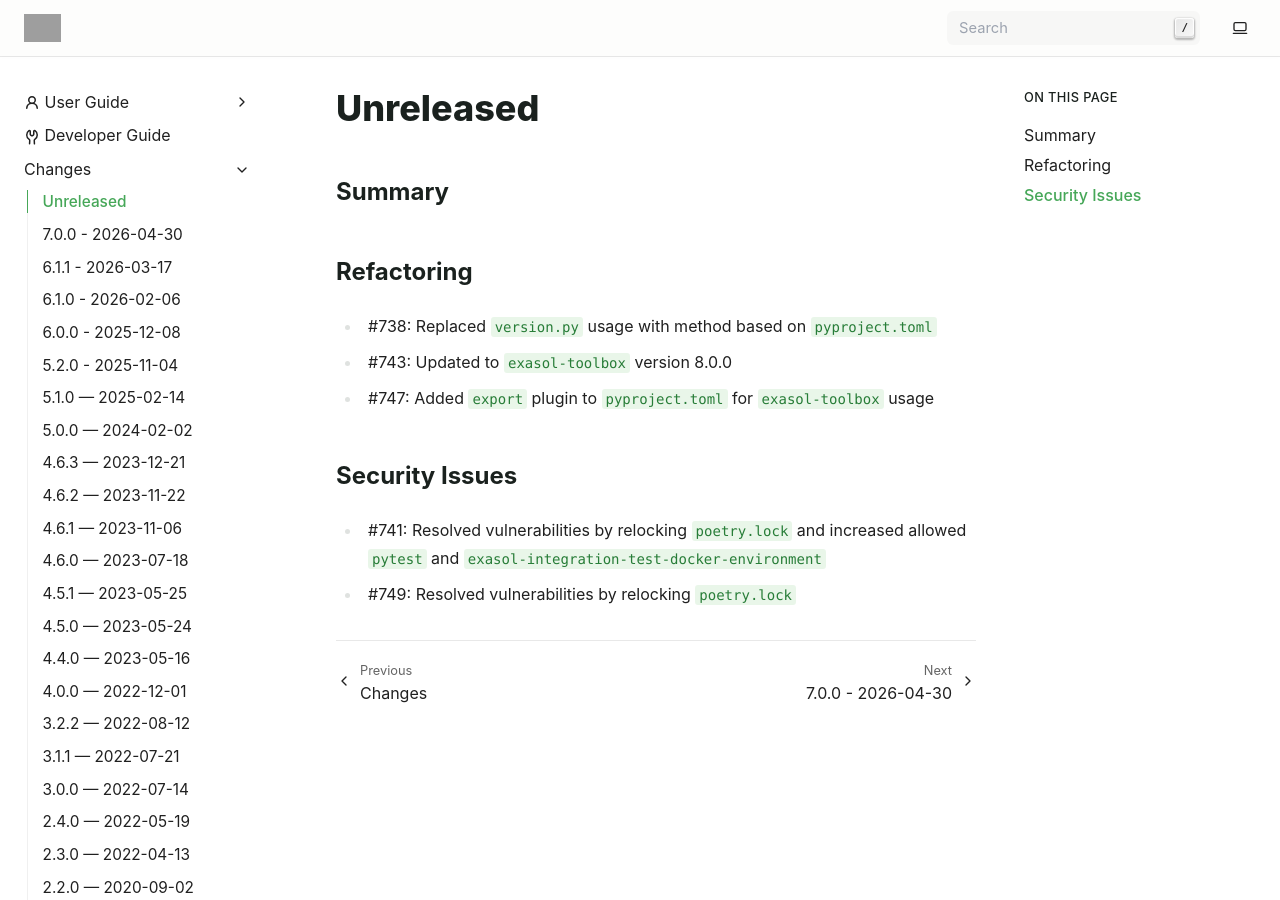
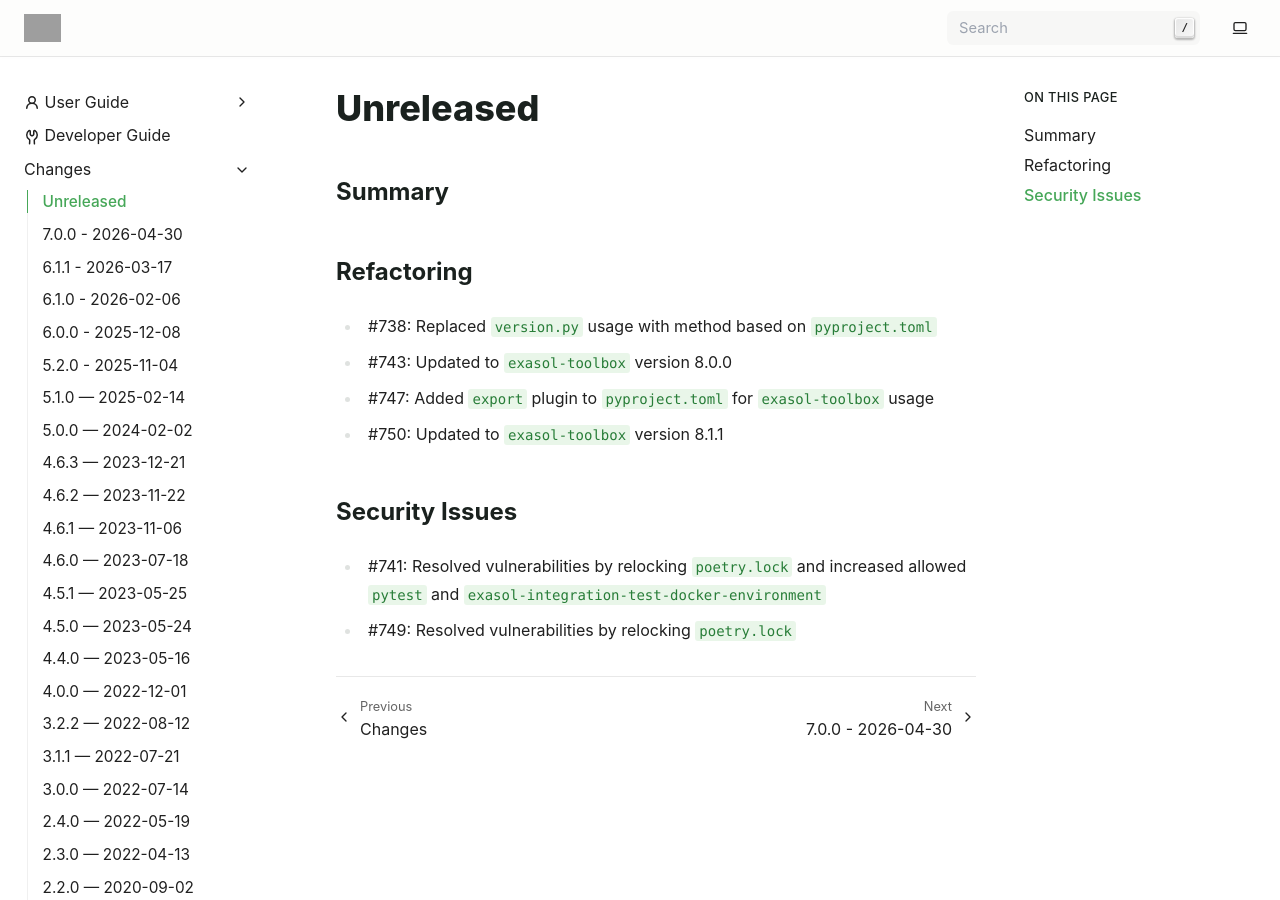
Before and after one commit to exasol/sqlalchemy-exasol, a Sphinx documentation site: the page built from doc/changes/unreleased.md, in a window 1280 px wide and 900 px high. Built offline with Sphinx 7.4.7, drawn with Linux system fonts in a browser that asks for light colours; grey boxes are pictures that could not be loaded.

Commit message:
Add changelog entry

```diff
--- a/doc/changes/unreleased.md
+++ b/doc/changes/unreleased.md
@@ -7,6 +7,7 @@
 * #738: Replaced `version.py` usage with method based on `pyproject.toml`
 * #743: Updated to `exasol-toolbox` version 8.0.0
 * #747: Added `export` plugin to `pyproject.toml` for `exasol-toolbox` usage
+* #750: Updated to `exasol-toolbox` version 8.1.1
 
 ## Security Issues
 
```
